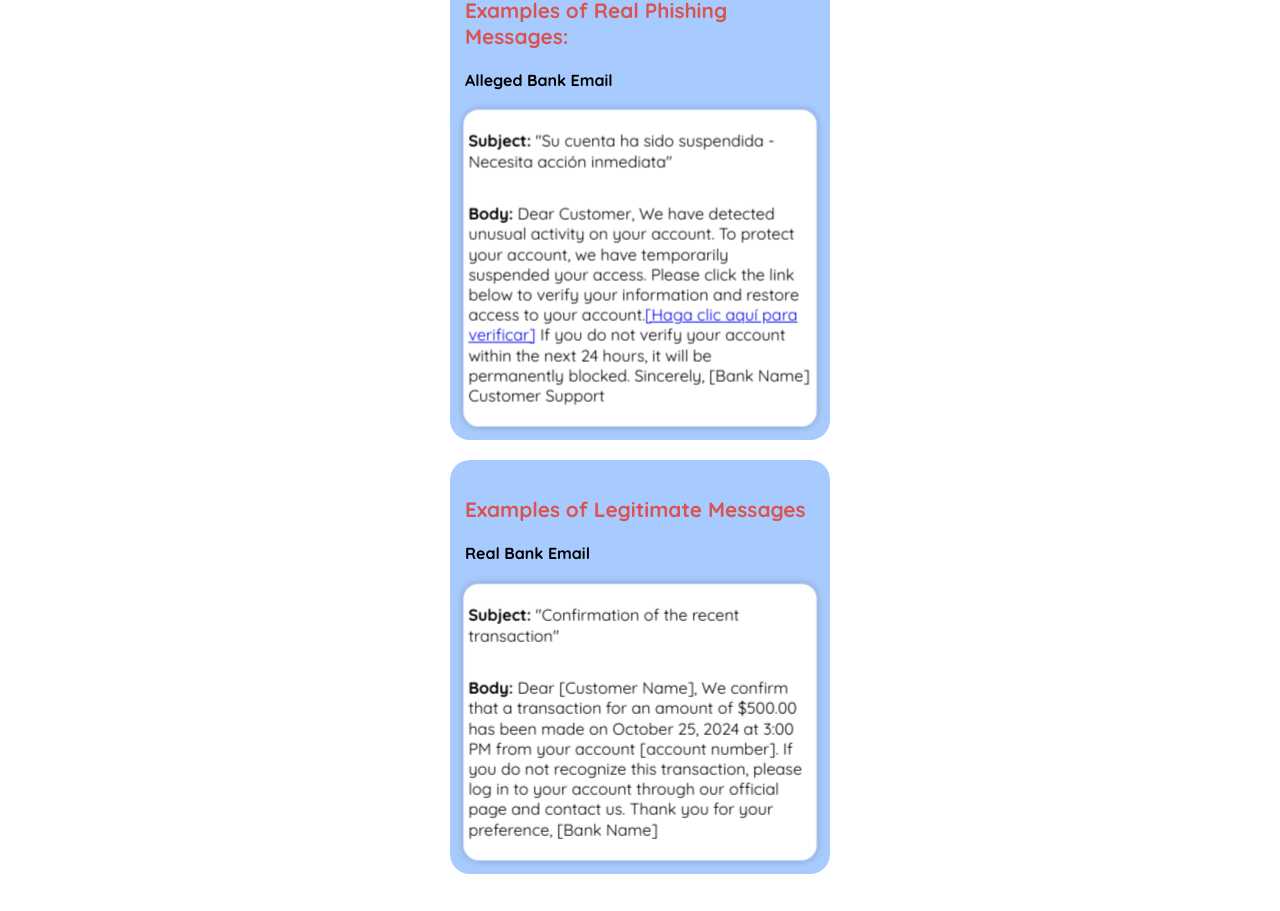
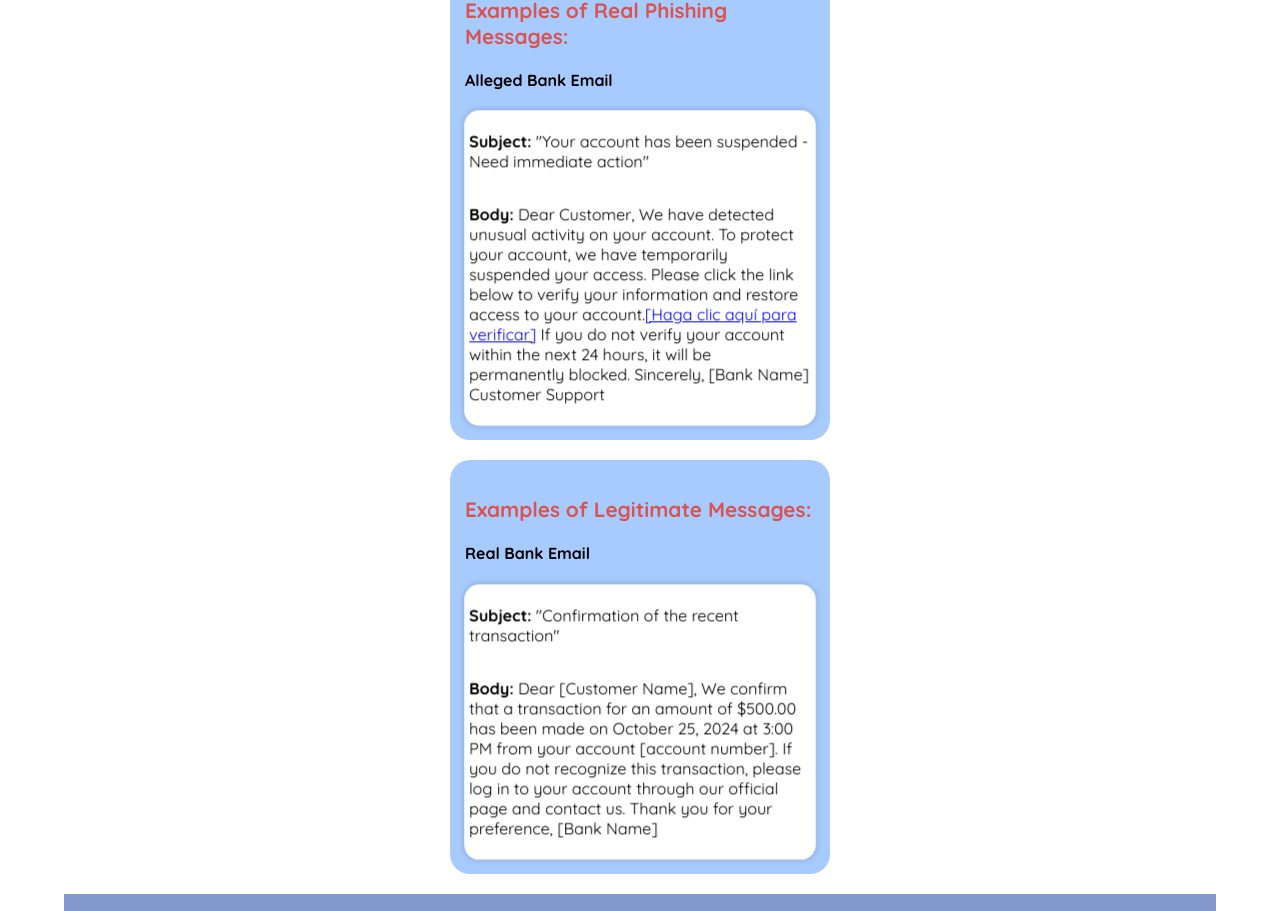
Before and after one commit to Scamonitor/front, a React (Create React App) app in the folder scam-monitor-front/: page /phishing/ejemplos in a window 1280 px wide. Shown: the part 39-950 px from the top of the page. Built offline with nearby package versions, Linux system fonts and the light colour scheme.

Commit message:
Made changes in ExampleComponent.jsx

```diff
--- a/scam-monitor-front/src/components/ExampleComponent.jsx
+++ b/scam-monitor-front/src/components/ExampleComponent.jsx
@@ -1,5 +1,6 @@
 import React from 'react';
 import '../styles/exampleComponent.css';
+import NavBar from "../components/Navbar";
 
 function ExampleComponent() {
   return (
@@ -8,7 +9,7 @@ function ExampleComponent() {
         <h3 className="section-title">Examples of Real Phishing Messages:</h3>
         <h4>Alleged Bank Email</h4>
         <div className="gmail-container">
-          <p><strong>Subject:</strong> "Su cuenta ha sido suspendida - Necesita acción inmediata"</p>
+          <p><strong>Subject:</strong> "Your account has been suspended - Need immediate action"</p>
           <p><strong>Body:</strong> Dear Customer, We have detected unusual activity on your account.
           To protect your account, we have temporarily suspended your access. Please click the link below to verify your information and restore access to your account.
           <a href="#link">[Haga clic aquí para verificar]</a> If you do not verify your account within the next 24 hours, it will be permanently blocked. Sincerely, [Bank Name] Customer Support</p>
@@ -24,7 +25,7 @@ function ExampleComponent() {
       </div>
 
       <div className="phishing-section">
-        <h3 className="section-title">Examples of Legitimate Messages</h3>
+        <h3 className="section-title">Examples of Legitimate Messages:</h3>
         <h4>Real Bank Email</h4>
         <div className="gmail-container">
           <p><strong>Subject:</strong> "Confirmation of the recent transaction"</p>
@@ -40,6 +41,7 @@ function ExampleComponent() {
           </div>
         </div>
       </div>
+      <NavBar />
     </div>
   );
 }
```
